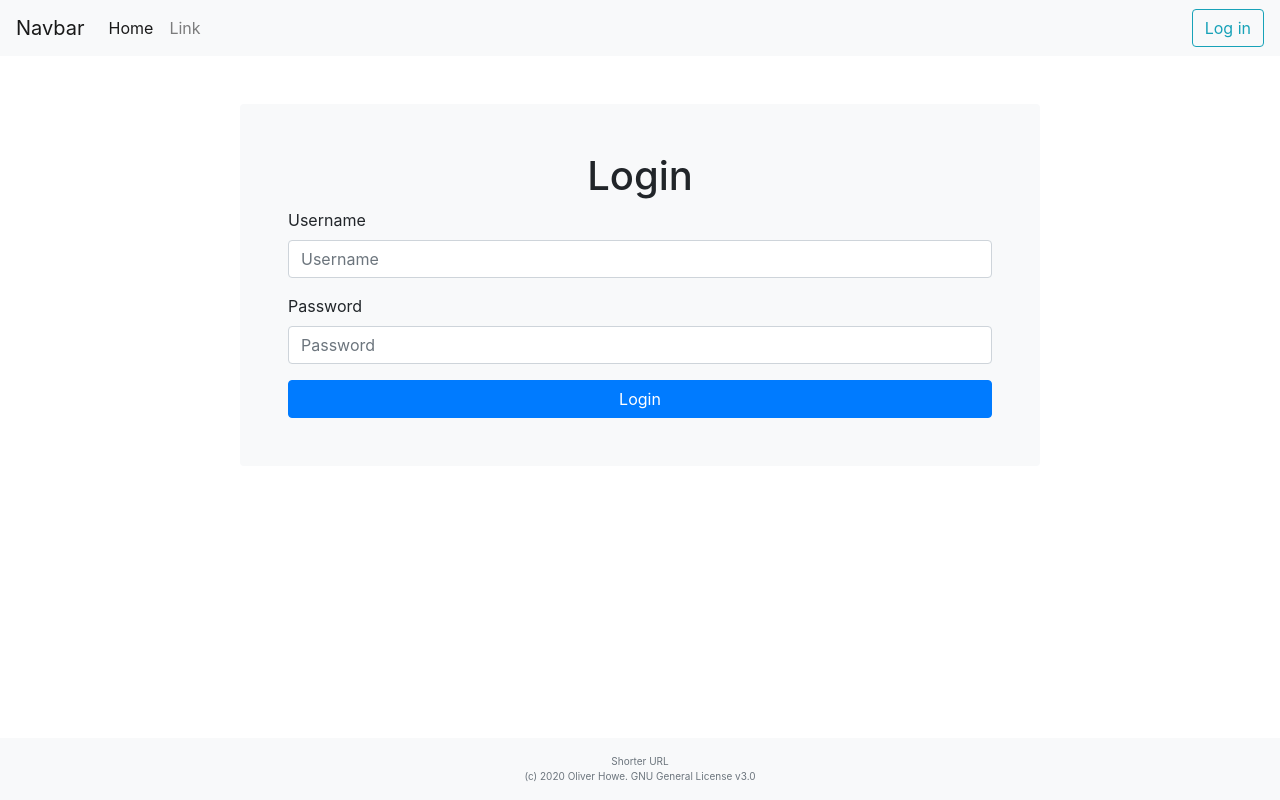
After one commit to ohowe1/UrlShortener, a Django app: page /dashboard/login/ in a window 1280 px wide. The commit adds this page. Run offline with Django 3.2, Linux system fonts and the light colour scheme; some libraries are stand-ins or nearby versions.

Commit message:
Bootstrap and login alert along with login page

```diff
--- a/dashboard/templates/dashbase.html
+++ b/dashboard/templates/dashbase.html
@@ -1,28 +1,37 @@
-{% extends 'base.html' %}
+{% extends 'base.html' %} {% block head %} {% load static %}
+<link rel="stylesheet" href="{% static 'css/manage.css' %}" />
+{% endblock head %} {% block body %}
+<nav class="navbar navbar-expand-lg navbar-light bg-light">
+    <a class="navbar-brand" href="#">Navbar</a>
+    <button
+        class="navbar-toggler"
+        type="button"
+        data-toggle="collapse"
+        data-target="#navbarSupportedContent"
+        aria-controls="navbarSupportedContent"
+        aria-expanded="false"
+        aria-label="Toggle navigation"
+    >
+        <span class="navbar-toggler-icon"></span>
+    </button>
 
-{% block head %}
-    {% load static %}
-    <link rel="stylesheet" href="{% static 'css/manage.css' %}">
-{% endblock head %}
-
-
-{% block body %}
-    <div id="navigation-bar">
-        <div class="navitem">
-            <a href="#">Link 1</a>
-        </div>
-        <div class="navitem">
-            <a href="#">Link 2</a>
-        </div>
-        <div class="navitem">
-            <a href="#">Link 3</a>
-        </div>
-
-        <div class="navitem navright">
-            <a href="#">Signout</a>
+    <div class="collapse navbar-collapse" id="navbarSupportedContent">
+        <ul class="navbar-nav mr-auto">
+            <li class="nav-item active">
+                <a class="nav-link" href="#">Home</a>
+            </li>
+            <li class="nav-item">
+                <a class="nav-link" href="#">Link</a>
+            </li>
+        </ul>
+        <div class="my-2 my-lg-0">
+            <a
+                class="btn btn-outline-info my-2 my-sm-0"
+                type="submit"
+                href="{% url 'login' %}"
+                >{% if logged %} Log out {% else %} Log in {% endif %}</a
+            >
         </div>
     </div>
-    {% block content %}
-
-    {% endblock content %}
-{% endblock body %}
+</nav>
+{% block content %} {% endblock content %} {% endblock body %}
--- /dev/null
+++ b/dashboard/templates/login.html
@@ -0,0 +1,35 @@
+{% extends 'dashbase.html' %} {% block content %}
+
+<form
+    class="bg-light p-5 rounded w-100 mt-5 mx-auto"
+    method="POST"
+    style="max-width: 800px"
+>
+    <h1 class="text-center">
+        Login
+    </h1>
+    {% csrf_token %}
+    <div class="form-group">
+        <label for="username" class="d-sm-block d-none">Username</label>
+        <input
+            placeholder="Username"
+            type="text"
+            class="form-control"
+            id="username"
+            name="username"
+        />
+    </div>
+    <div class="form-group">
+        <label for="pass" class="d-sm-block d-none">Password</label>
+        <input
+            placeholder="Password"
+            type="password"
+            class="form-control"
+            id="pass"
+            name="password"
+        />
+    </div>
+    <button type="submit" class="btn btn-primary w-100">Login</button>
+</form>
+
+{% endblock content %}
--- a/dashboard/urls.py
+++ b/dashboard/urls.py
@@ -4,4 +4,5 @@ from . import views
 
 urlpatterns = [
     path('', views.index, name='index'),
+    path('login/', views.login, name='login')
 ]
--- a/dashboard/views.py
+++ b/dashboard/views.py
@@ -1,5 +1,36 @@
 from django.shortcuts import render
+from django.urls import reverse, resolve
+from django.conf import settings
+from django.http import HttpResponseRedirect, HttpResponse
 
 # Create your views here.
+
+
+def generatecontext(request):
+    return {
+        'name': settings.NAME,
+        'logged': request.user.is_authenticated
+    }
+
+
 def index(request):
-    return render(request, 'dashindex.html')
+    context = generatecontext(request)
+    if not context['logged']:
+        return forwardtologin(request)
+    return render(request, 'dashindex.html', context)
+
+
+def login(request):
+    context = generatecontext(request)
+    if (request.session.get('loginalert')):
+        del request.session['loginalert']
+        context['alert'] = {
+            'type': 'danger',
+            'text': 'You need to be logged in to do that!'
+        }
+    return render(request, 'login.html', context)
+
+
+def forwardtologin(request):
+    request.session['loginalert'] = True
+    return HttpResponseRedirect(reverse('login', ))
--- a/templates/base.html
+++ b/templates/base.html
@@ -4,19 +4,60 @@
     <head>
         <meta charset="UTF-8" />
         <meta name="viewport" content="width=device-width, initial-scale=1.0" />
-        <link rel="stylesheet" href="{% static 'css/style.css' %}">
-        <link rel="shortcut icon" href="{% static 'img/favicon.ico' %}" type="image/x-icon">
+        <link
+            rel="stylesheet"
+            href="https://stackpath.bootstrapcdn.com/bootstrap/4.5.2/css/bootstrap.min.css"
+            integrity="sha384-JcKb8q3iqJ61gNV9KGb8thSsNjpSL0n8PARn9HuZOnIxN0hoP+VmmDGMN5t9UJ0Z"
+            crossorigin="anonymous"
+        />
+        <link
+            rel="shortcut icon"
+            href="{% static 'img/favicon.ico' %}"
+            type="image/x-icon"
+        />
+        <script
+            src="https://code.jquery.com/jquery-3.5.1.slim.min.js"
+            integrity="sha384-DfXdz2htPH0lsSSs5nCTpuj/zy4C+OGpamoFVy38MVBnE+IbbVYUew+OrCXaRkfj"
+            crossorigin="anonymous"
+        ></script>
         <script src="{% static 'js/util.js' %}"></script>
         <title>{% block title %}{% endblock %}</title>
-        {% block head %}
-
-        {% endblock head %}
+        {% block head %} {% endblock head %}
     </head>
     <body>
-        <div id="body">{% block body %}{% endblock %}</div>
-        <footer id="footer">
-            <p>{{ name }}</p>
+        {% if alert %}
+        <div
+            class="alert {% if alert.type %} alert-{{alert.type}} {% else %} alert-primart {% endif %} fixed-top"
+            role="alert"
+        >
+            {{ alert.text }}
+            <button
+                type="button"
+                class="close"
+                data-dismiss="alert"
+                aria-label="Close"
+            >
+                <span aria-hidden="true">&times;</span>
+            </button>
+        </div>
+        {% endif %}
+        <div id="body" class="w-100 h-100">{% block body %}{% endblock %}</div>
+        <footer
+            class="fixed-bottom bg-light position-fixed w-100 text-center pt-3 text-muted"
+            style="font-size: 10px"
+        >
+            <p class="mb-0">{{ name }}</p>
             <p>(c) 2020 Oliver Howe. GNU General License v3.0</p>
         </footer>
+        <script
+            src="https://cdn.jsdelivr.net/npm/popper.js@1.16.1/dist/umd/popper.min.js"
+            integrity="sha384-9/reFTGAW83EW2RDu2S0VKaIzap3H66lZH81PoYlFhbGU+6BZp6G7niu735Sk7lN"
+            crossorigin="anonymous"
+        ></script>
+        <script
+            src="https://stackpath.bootstrapcdn.com/bootstrap/4.5.2/js/bootstrap.min.js"
+            integrity="sha384-B4gt1jrGC7Jh4AgTPSdUtOBvfO8shuf57BaghqFfPlYxofvL8/KUEfYiJOMMV+rV"
+            crossorigin="anonymous"
+        ></script>
     </body>
 </html>
```
Also changed, not shown: static/css/manage.css (deleted, +0 -28 lines), static/css/style.css (deleted, +0 -37 lines).
